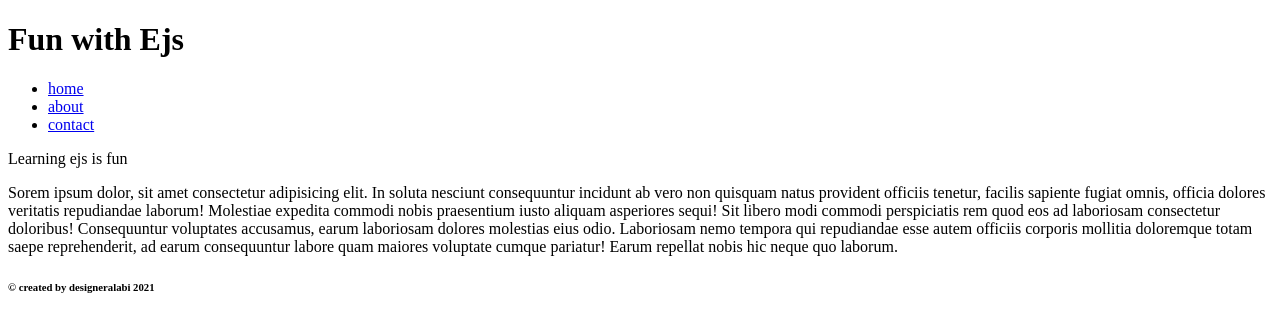
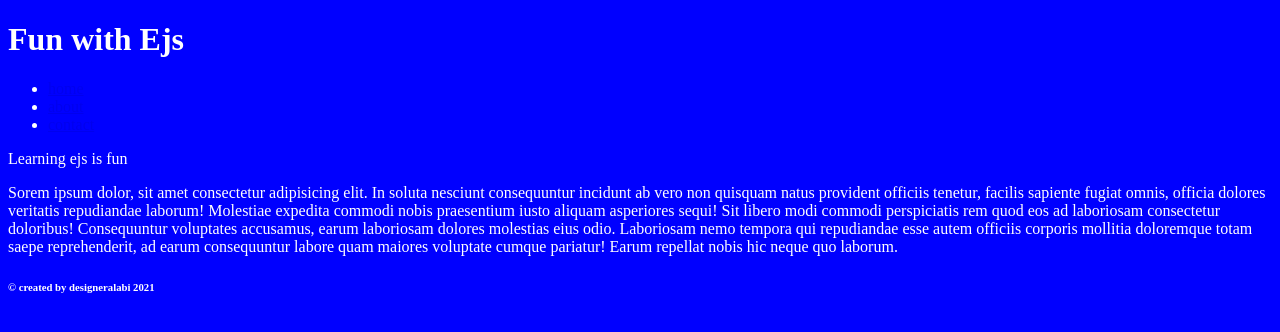
Before and after one commit to designeralabi/fun-with-EJS, a Node server app: page / in a window 1280 px wide. Shown: the top 332 px of the page. Run offline with Node 20, Linux system fonts and the light colour scheme.

Commit message:
added public folder

```diff
--- a/index.js
+++ b/index.js
@@ -5,6 +5,7 @@ const port = 3000;
 
 
 app.set('view engine', 'ejs');
+app.use(express.static("public"));
 
 app.get('/', (req, res) => {
     res.render('index', {title: 'home'});
@@ -20,4 +21,4 @@ app.get('/contact', (req, res) => {
 
 
 
-app.listen(port, () => console.log(`Example app listening on port ${port}!`));
+app.listen(port, () => console.log(`Sever listening on port ${port}!`));
--- /dev/null
+++ b/public/style.css
@@ -0,0 +1,4 @@
+body{
+    background-color: blue;
+    color: #fff;
+}
--- a/views/partials/head.ejs
+++ b/views/partials/head.ejs
@@ -2,5 +2,6 @@
     <meta charset="UTF-8">
     <meta http-equiv="X-UA-Compatible" content="IE=edge">
     <meta name="viewport" content="width=device-width, initial-scale=1.0">
+    <link rel="stylesheet" href="style.css" type="text/css">
     <title>fun-with-ejs | <%= title %> </title>
 </head>
```
